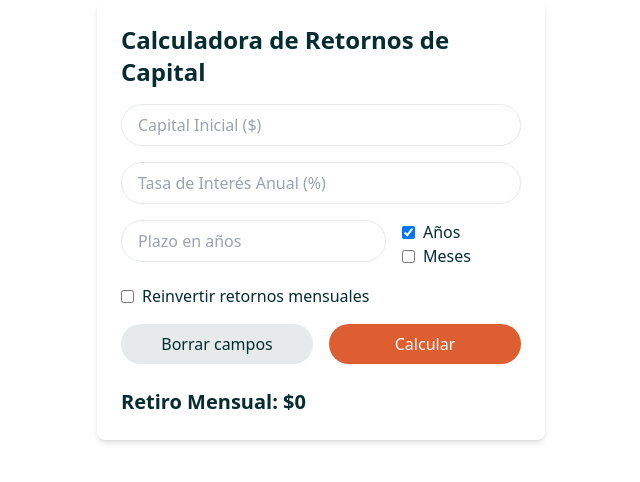
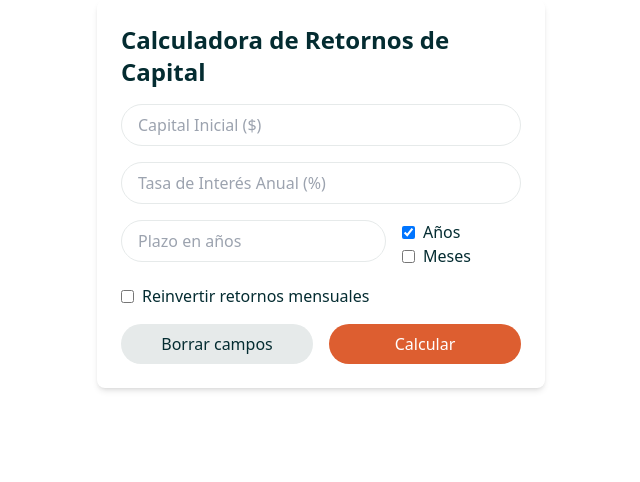
Before and after one commit to No-Country-simulation/h3-20-proptech, a React (Vite) app in the folder proptech/: page /inversion in a window 1280 px wide. Shown: the top 482 px of the page, without its empty margins (319-959 px from the left). Built offline with nearby package versions, Linux system fonts and the light colour scheme.

Commit message:
minor fix investment calculator

```diff
--- a/proptech/src/components/InvestorReturnCalculator.jsx
+++ b/proptech/src/components/InvestorReturnCalculator.jsx
@@ -141,15 +141,9 @@
                 </div>
             </div>
 
-            {/* Display Monthly Return */}
-            <div className="mt-6">
-                <h3 className="text-xl font-semibold">
-                    Retiro Mensual: ${monthlyReturn}
-                </h3>
-            </div>
-
             {results.length > 0 && (
                 <div className="mt-6">
+                    <h3 className="text-xl font-semibold">Retiro Mensual: ${monthlyReturn}</h3>
                     <h3 className="text-xl font-semibold">Detalles de Retornos:</h3>
                     <table className="w-full mt-2 border-collapse">
                         <thead>
```
